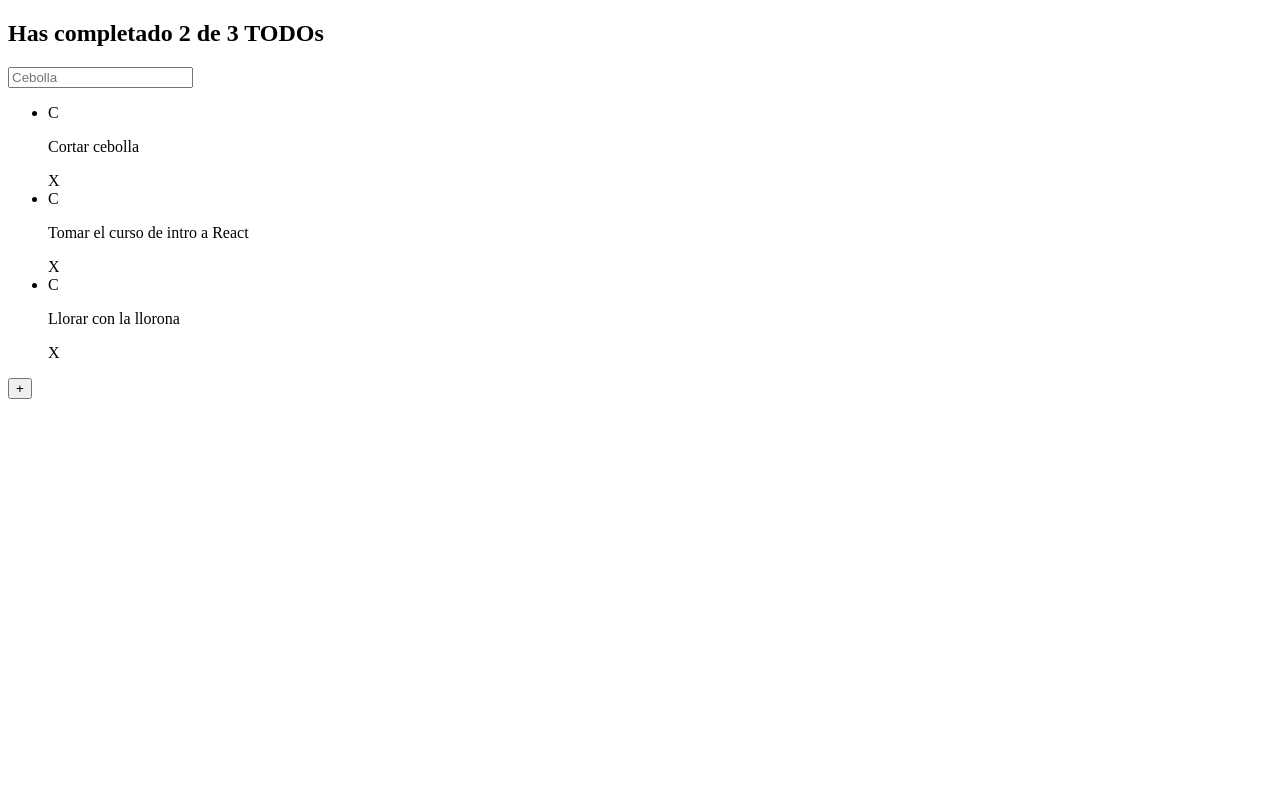
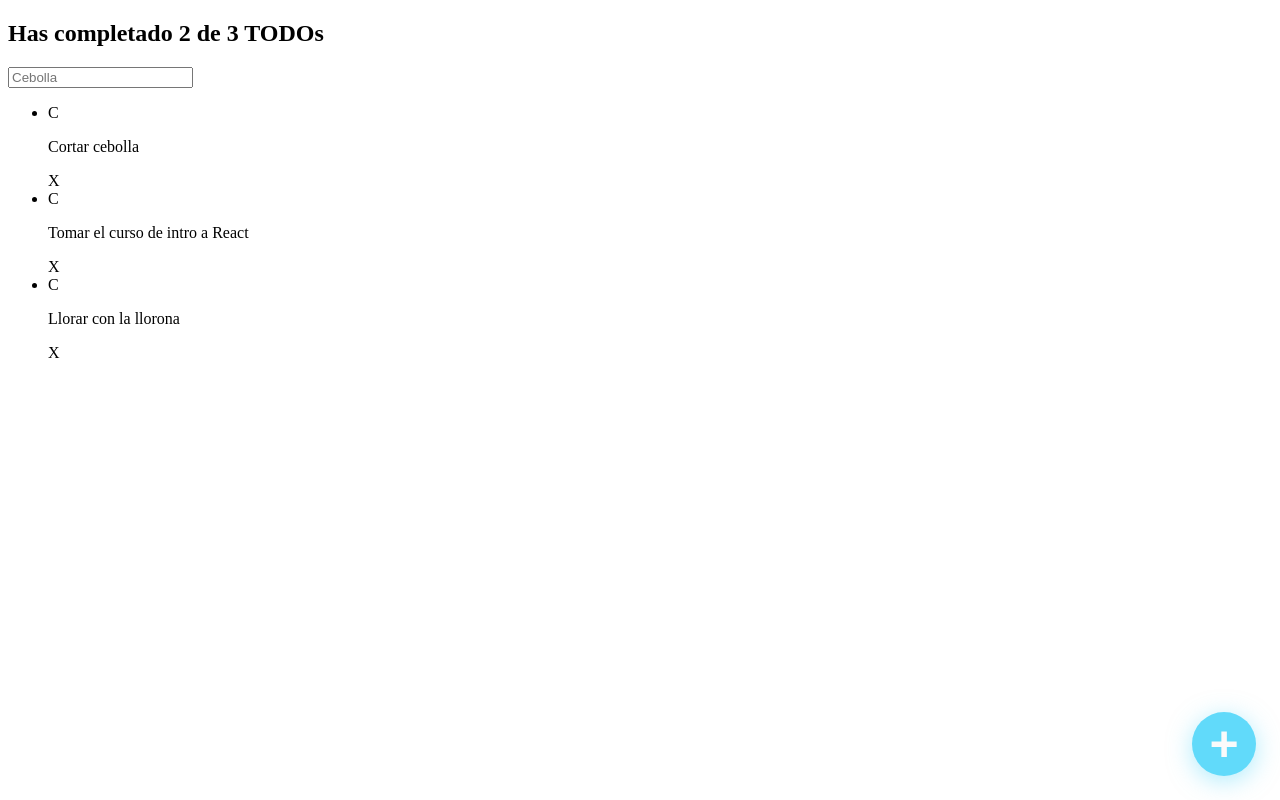
Before and after one commit to santiagobr/todo-machine-app, a React (Create React App) app: page / in a window 1280 px wide. Built offline with nearby package versions, Linux system fonts and the light colour scheme.

Commit message:
styles to CreateTodoButton component

```diff
--- /dev/null
+++ b/src/CreateTodoButton.css
@@ -0,0 +1,25 @@
+.CreateTodoButton {
+  background-color: #61DAFA;
+  box-shadow: 0px 5px 25px rgba(97, 218, 250, 0.5);
+  border: none;
+  border-radius: 50%;
+  cursor: pointer;
+  font-size: 50px;
+  position: fixed;
+  bottom: 24px;
+  right: 24px;
+  font-weight: bold;
+  color: #FAFAFA;
+  display: flex;
+  justify-content: center;
+  align-items: center;
+  height: 64px;
+  width: 64px;
+
+  transform: rotate(0);
+  transition: .3s ease;
+}
+
+.CreateTodoButton:hover {
+  transform: rotate(224deg);
+}
--- a/src/CreateTodoButton.jsx
+++ b/src/CreateTodoButton.jsx
@@ -1,7 +1,8 @@
 import React from 'react';
+import './CreateTodoButton.css';
 
 function CreateTodoButton(props) {
-  return <button>+</button>;
+  return <button className='CreateTodoButton'>+</button>;
 }
 
 export { CreateTodoButton };
```
